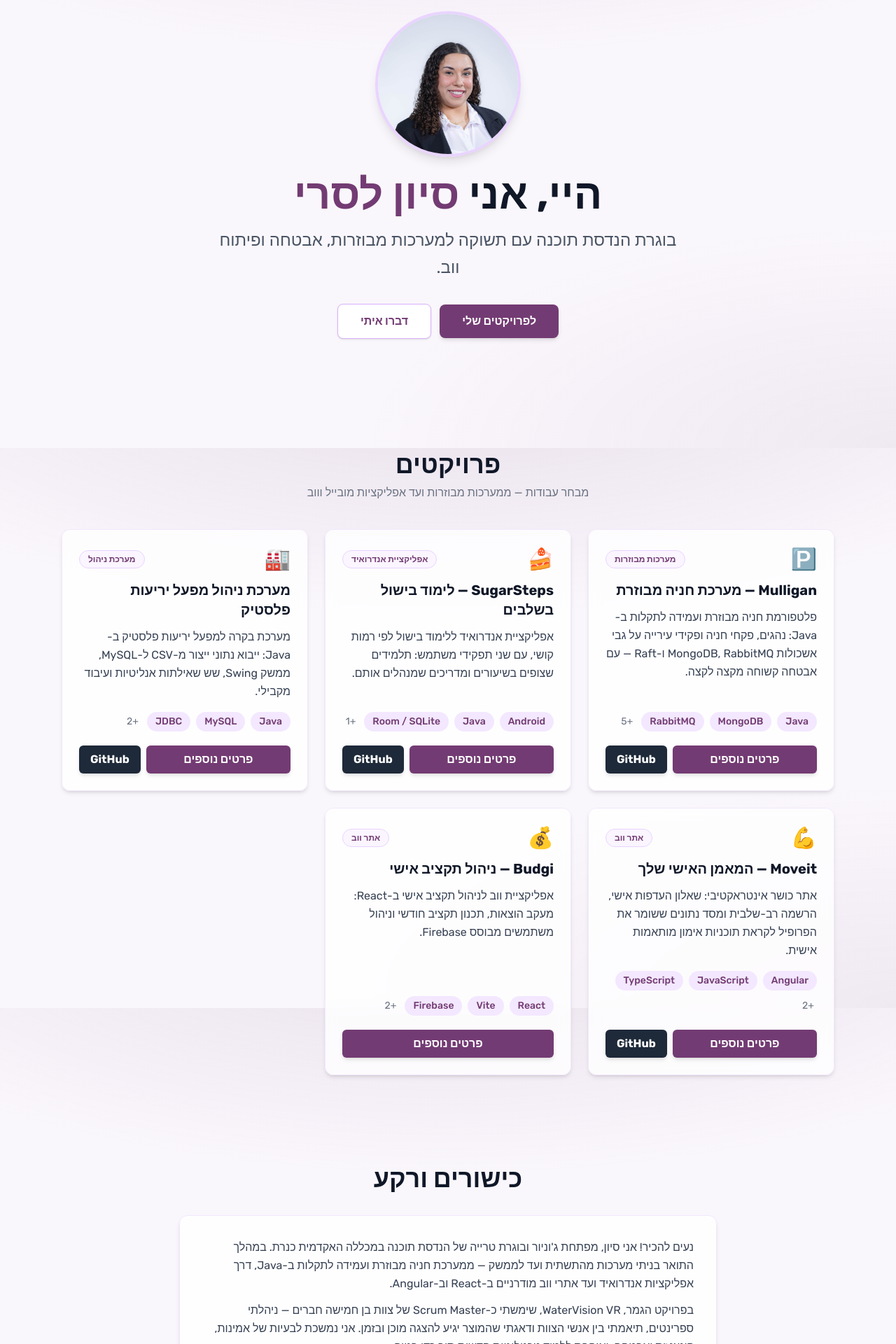
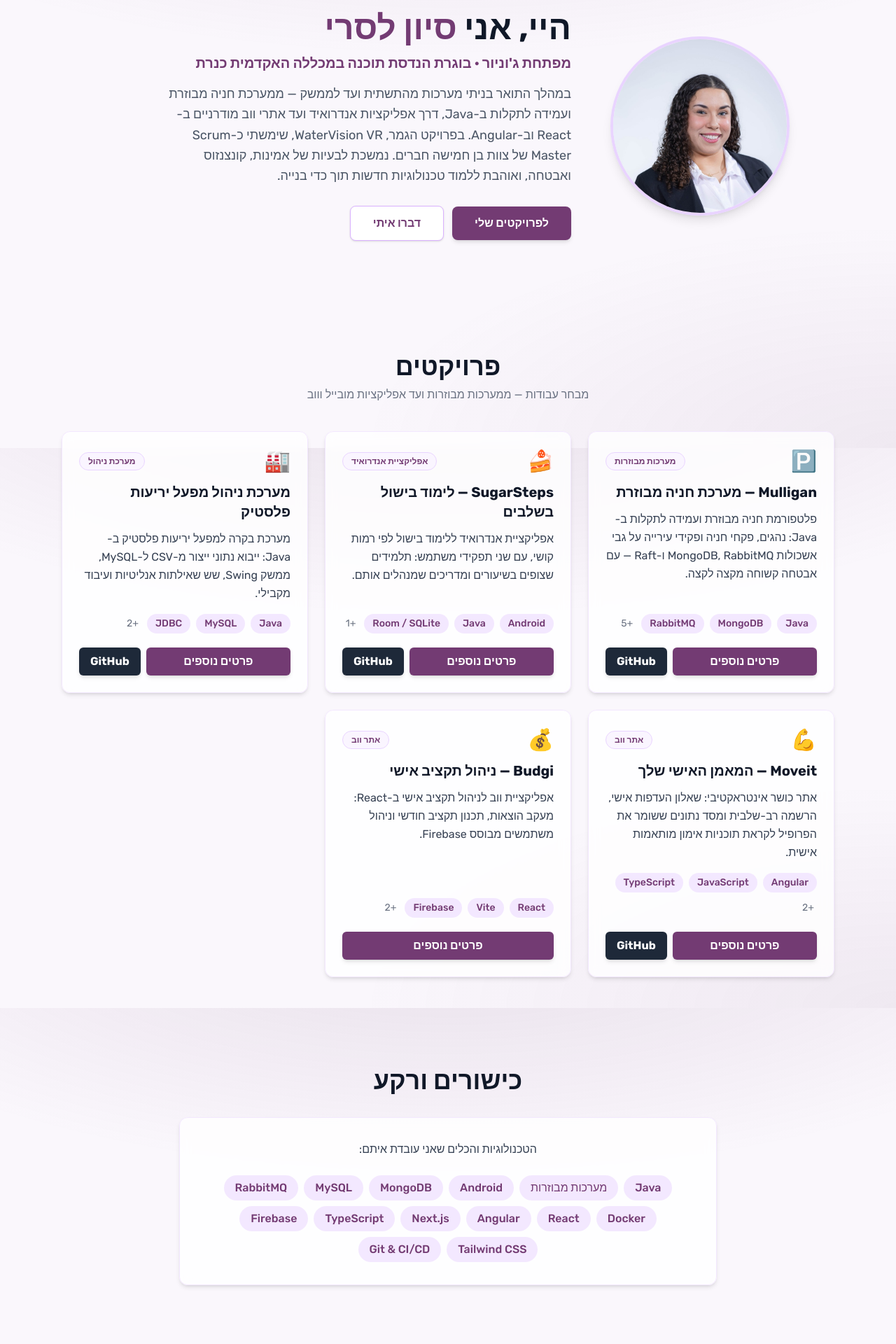
Before and after one commit to SivanSoftware/SivanSoftware.github.io, a Next.js app: page / in a window 1280 px wide. Shown: the part 160-2080 px from the top of the page at 70% size. Built offline with nearby package versions, Linux system fonts and the light colour scheme.

Commit message:
Move bio next to profile photo in hero, simplify skills section

```diff
--- a/app/page.tsx
+++ b/app/page.tsx
@@ -118,34 +118,46 @@ export default function Home() {
   return (
     <main id="top" className="pt-20">
       {/* פתיח */}
-      <section className="max-w-6xl mx-auto px-4 sm:px-6 py-16 sm:py-24 text-center">
+      <section className="max-w-5xl mx-auto px-4 sm:px-6 py-16 sm:py-24">
+        <div className="flex flex-col md:flex-row items-center gap-8 md:gap-14">
           <Image
             src="/sivan.jpg"
             alt="סיון לסרי"
             width={667}
             height={1000}
             priority
-          className="w-40 h-40 sm:w-52 sm:h-52 rounded-full object-cover object-top mx-auto mb-6 border-4 border-purple-200 shadow-lg"
+            className="w-44 h-44 sm:w-56 sm:h-56 md:w-64 md:h-64 rounded-full object-cover object-top border-4 border-purple-200 shadow-lg shrink-0"
           />
-        <h1 className="text-4xl sm:text-6xl font-extrabold text-gray-900 mb-4">
+          <div className="text-center md:text-right">
+            <h1 className="text-4xl sm:text-5xl font-extrabold text-gray-900 mb-3">
               היי, אני <span className="text-[#733B73]">סיון לסרי</span>
             </h1>
-        <p className="text-lg sm:text-2xl text-gray-600 max-w-2xl mx-auto leading-relaxed">
-          בוגרת הנדסת תוכנה עם תשוקה למערכות מבוזרות, אבטחה ופיתוח ווב.
+            <p className="text-lg sm:text-xl font-semibold text-[#733B73] mb-4">
+              מפתחת ג'וניור · בוגרת הנדסת תוכנה במכללה האקדמית כנרת
             </p>
-        <div className="mt-8 flex flex-col sm:flex-row gap-3 justify-center items-center">
+            <p className="text-base sm:text-lg text-gray-600 leading-relaxed max-w-xl">
+              במהלך התואר בניתי מערכות מהתשתית ועד לממשק — ממערכת חניה מבוזרת
+              ועמידה לתקלות ב-Java, דרך אפליקציות אנדרואיד ועד אתרי ווב
+              מודרניים ב-React וב-Angular. בפרויקט הגמר, WaterVision VR,
+              שימשתי כ-Scrum Master של צוות בן חמישה חברים. נמשכת לבעיות של
+              אמינות, קונצנזוס ואבטחה, ואוהבת ללמוד טכנולוגיות חדשות תוך כדי
+              בנייה.
+            </p>
+            <div className="mt-7 flex flex-col sm:flex-row gap-3 justify-center md:justify-start items-center">
               <a
                 href="#projects"
-            className="w-full sm:w-auto px-8 py-3 rounded-lg bg-[#733B73] text-white font-semibold shadow-md hover:bg-[#5d2f5d] transition transform hover:-translate-y-0.5"
+                className="w-full sm:w-auto px-8 py-3 rounded-lg bg-[#733B73] text-white font-semibold shadow-md hover:bg-[#5d2f5d] transition transform hover:-translate-y-0.5 text-center"
               >
                 לפרויקטים שלי
               </a>
               <a
                 href="#contact"
-            className="w-full sm:w-auto px-8 py-3 rounded-lg bg-white text-[#733B73] border border-purple-300 font-semibold shadow-sm hover:bg-purple-50 transition transform hover:-translate-y-0.5"
+                className="w-full sm:w-auto px-8 py-3 rounded-lg bg-white text-[#733B73] border border-purple-300 font-semibold shadow-sm hover:bg-purple-50 transition transform hover:-translate-y-0.5 text-center"
               >
                 דברו איתי
               </a>
+            </div>
+          </div>
         </div>
       </section>
 
@@ -221,20 +233,9 @@ export default function Home() {
           כישורים ורקע
         </h2>
         <div className="bg-white/80 backdrop-blur-sm rounded-xl shadow-md border border-purple-100 p-6 sm:p-8 max-w-3xl mx-auto">
-          <div className="text-gray-700 leading-relaxed mb-6 space-y-3">
-            <p>
-              נעים להכיר! אני סיון, מפתחת ג'וניור ובוגרת טרייה של הנדסת
-              תוכנה במכללה האקדמית כנרת. במהלך התואר בניתי מערכות מהתשתית
-              ועד לממשק — ממערכת חניה מבוזרת ועמידה לתקלות ב-Java, דרך
-              אפליקציות אנדרואיד ועד אתרי ווב מודרניים ב-React וב-Angular.
+          <p className="text-gray-700 leading-relaxed mb-6 text-center">
+            הטכנולוגיות והכלים שאני עובדת איתם:
           </p>
-            <p>
-              בפרויקט הגמר, WaterVision VR, שימשתי כ-Scrum Master של צוות בן
-              חמישה חברים — ניהלתי ספרינטים, תיאמתי בין אנשי הצוות ודאגתי
-              שהמוצר יגיע להצגה מוכן ובזמן. אני נמשכת לבעיות של אמינות,
-              קונצנזוס ואבטחה, ואוהבת ללמוד טכנולוגיות חדשות תוך כדי בנייה.
-            </p>
-          </div>
           <div className="flex flex-wrap gap-2 justify-center">
             {skills.map((skill) => (
               <span
```
Lines whose indentation alone changed are shown as unchanged.
